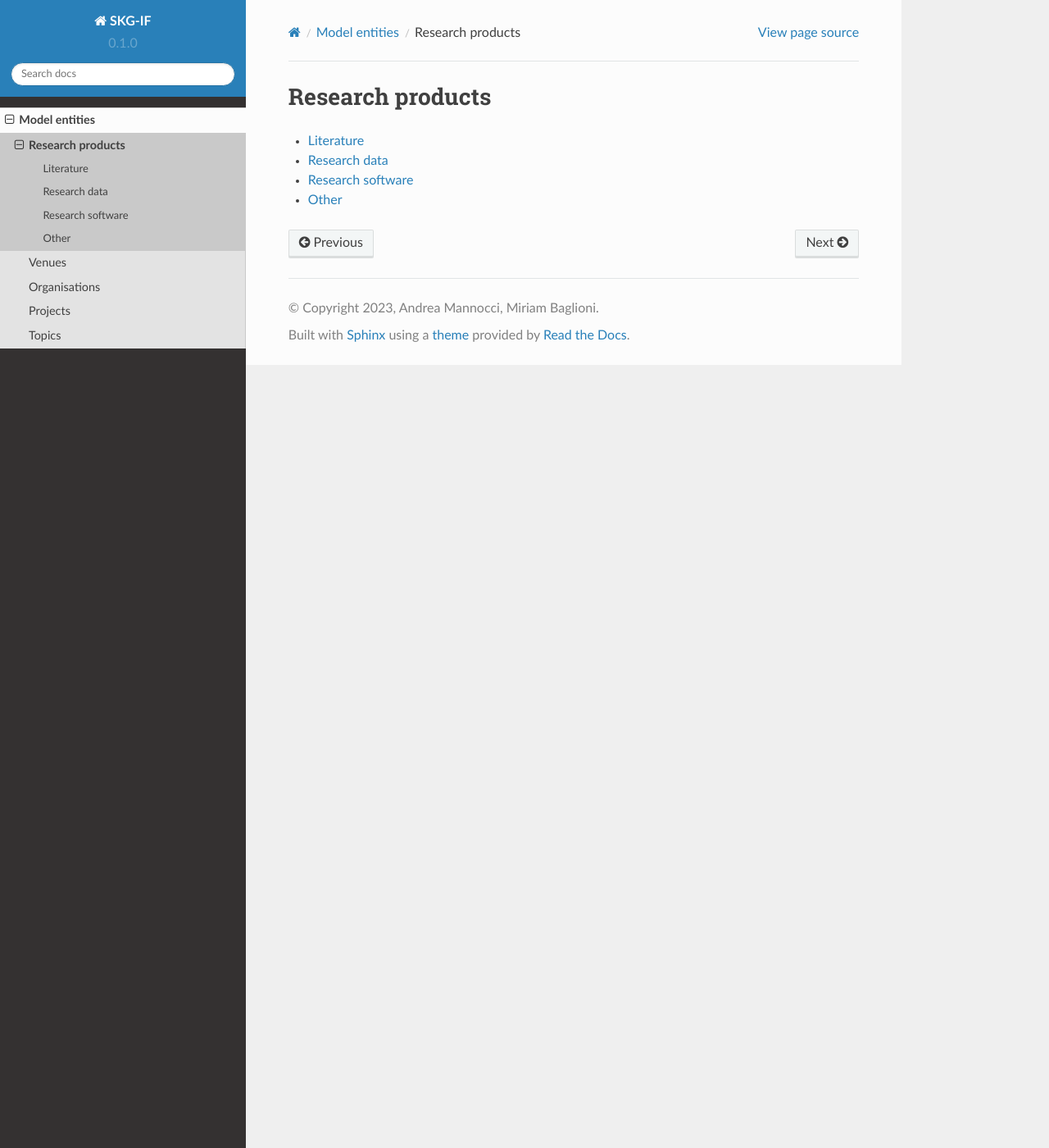
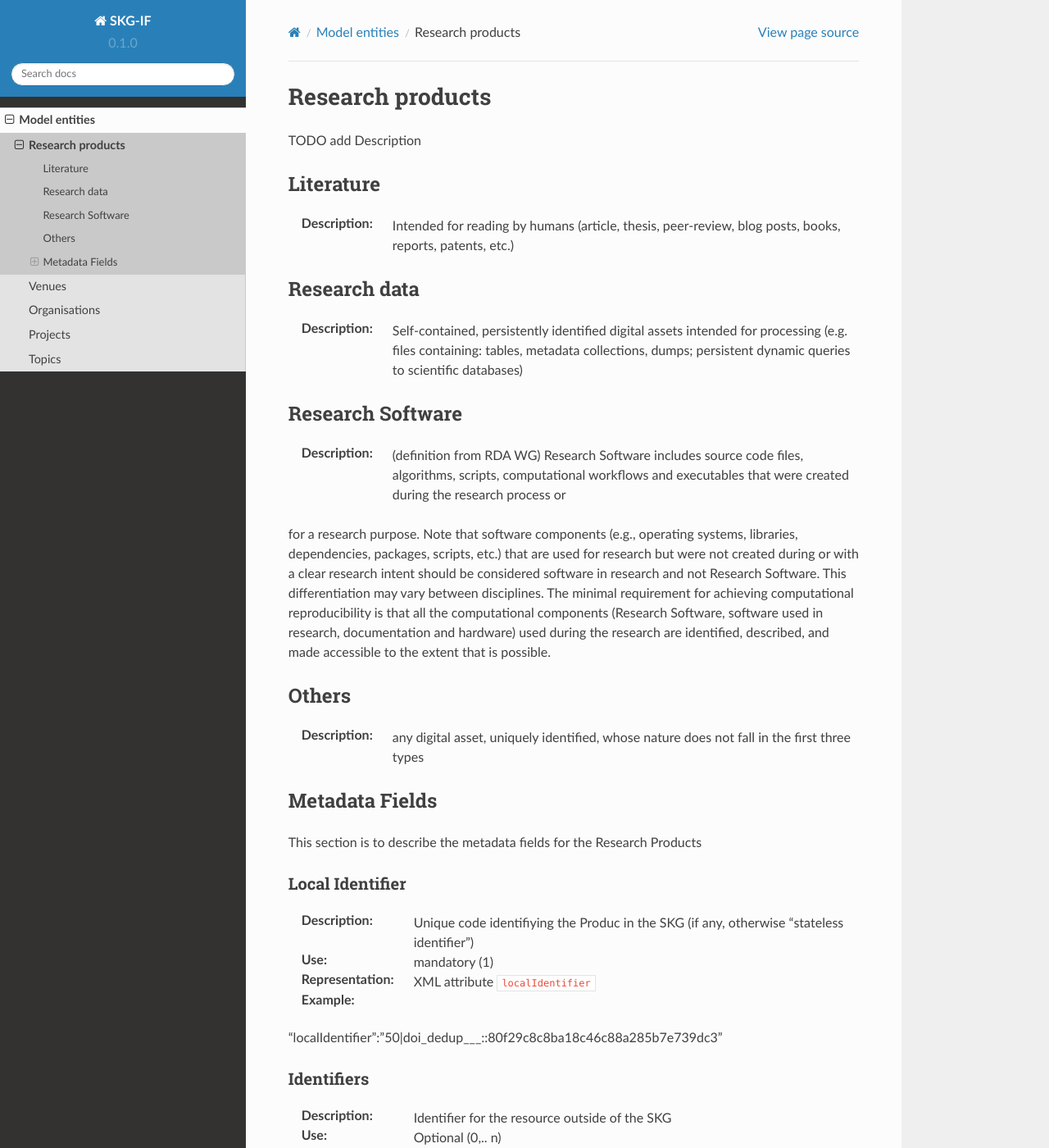
Before and after one commit to andremann/SKG-IF, a Sphinx documentation site: the page built from docs/source/products.rst, in a window 1280 px wide and 1400 px high. Shown: the whole window at 82% size. Built offline with Sphinx 7.4.7 and the Read the Docs theme 2.0.0, drawn with Linux system fonts in a browser that asks for light colours; pages that are not in the unit, such as notebooks, are missing from menus; some of the changed text lies outside the part shown.

Commit message:
Update products.rst
First change

```diff
--- a/docs/source/products.rst
+++ b/docs/source/products.rst
@@ -1,9 +1,89 @@
 Research products
---------
+=============
 
-.. toctree::
+TODO add Description
 
-    literature
-    data
-    software
-    other
+Literature
+----------
+
+:Description: Intended for reading by humans (article, thesis, peer-review, blog posts, books, reports, patents, etc.)
+
+
+Research data
+-------------
+:Description: Self-contained, persistently identified digital assets intended for processing (e.g. files containing: tables, metadata collections, dumps; persistent dynamic queries to scientific databases)
+
+
+Research Software
+-----------------
+:Description: (definition from RDA WG) Research Software includes source code files, algorithms, scripts, computational workflows and executables that were created during the research process or
+for a research purpose. Note that software components (e.g., operating systems, libraries, dependencies, packages, scripts, etc.) that are used for research but were not created during or with a
+clear research intent should be considered software in research and not Research Software. This differentiation may vary between disciplines. The minimal requirement for achieving computational
+reproducibility is that all the computational components (Research Software, software used in research, documentation and hardware) used during the research are identified, described, and made
+accessible to the extent that is possible.
+
+
+Others
+-------
+:Description: any digital asset, uniquely identified, whose nature does not fall in the first three types
+
+
+
+
+Metadata Fields
+----------------
+This section is to describe the metadata fields for the Research Products
+
+
+
+Local Identifier
+^^^^^^^^^^^^^^^^^^^
+:Description: Unique code identifiying the Produc in the SKG (if any, otherwise "stateless identifier")
+:Use: mandatory (1)
+:Representation: XML attribute ``localIdentifier``
+:Example: .. code-block::json
+
+"localIdentifier":"50|doi_dedup___::80f29c8c8ba18c46c88a285b7e739dc3"
+
+
+Identifiers
+^^^^^^^^^^^^
+:Description: Identifier for the resource outside of the SKG
+:Use: Optional (0,.. n)
+:Representation: XML attribute ``Identifiers``
+
+
+identifierScheme
+""""""""""""""""
+:Description: The schema of the external identifier
+:Use: Mandatory (1)
+:Representation: XML attribute ``identifierScheme``
+
+
+identifierValue
+""""""""""""""""
+:Description: The value for the identifier in the schema
+:Use: Mandatory (1)
+:Representation: XML attribute ``IdentifierValue``
+
+
+Title
+^^^^^
+:Description: The title of the research product
+:Use: mandatory, possibly multiple (1..*)
+:Representation: XML element ``Title`` as a multilingual string
+
+
+
+Abstract
+^^^^^^^^
+:Description: A description for the research product
+:Use: required, possibly multiple (0..*)
+:Representation: XML element ``Abstract`` as a multilingual string
+
+
+Dates
+Date
+DateType
+ResourceType
+ResourceTypeDescription
```
